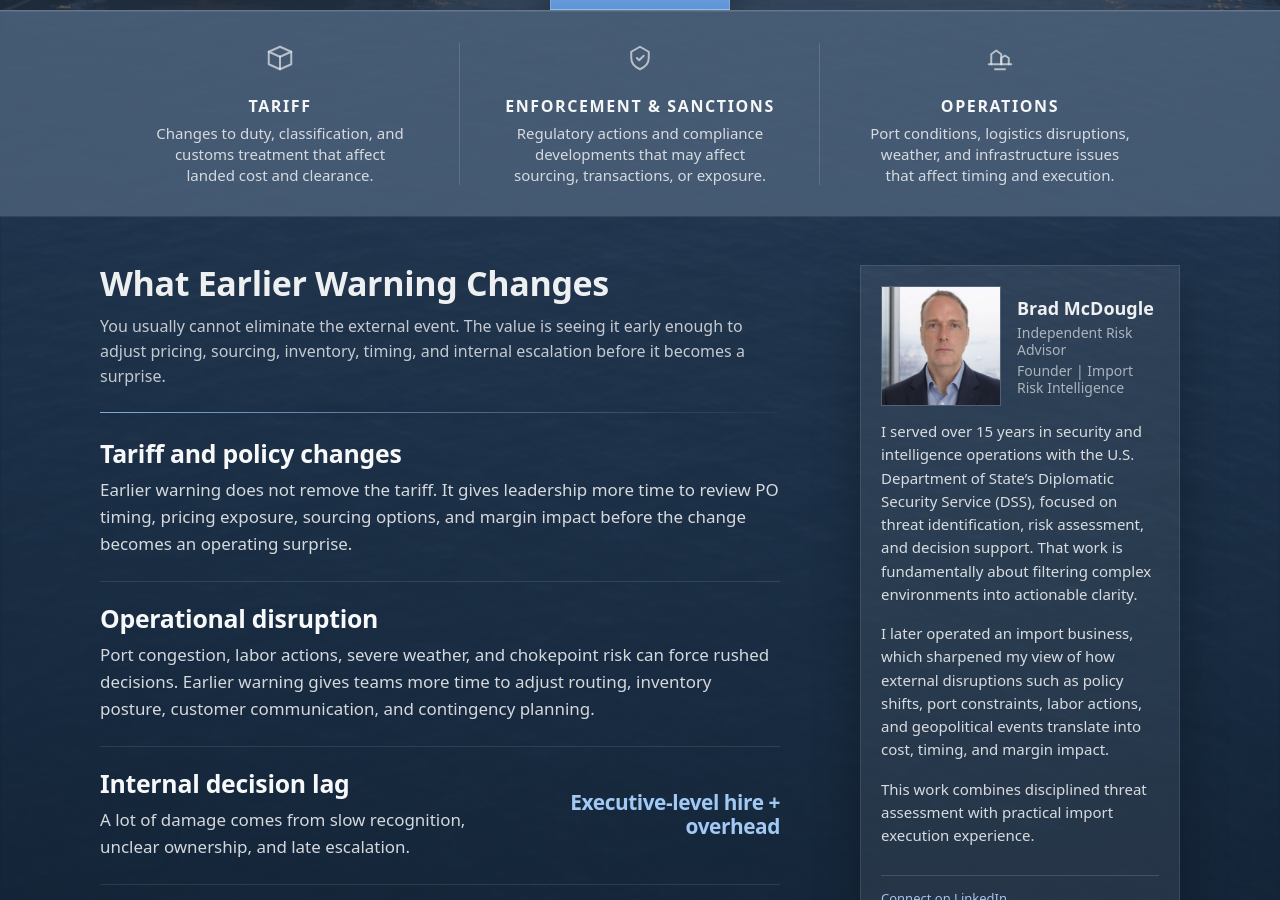
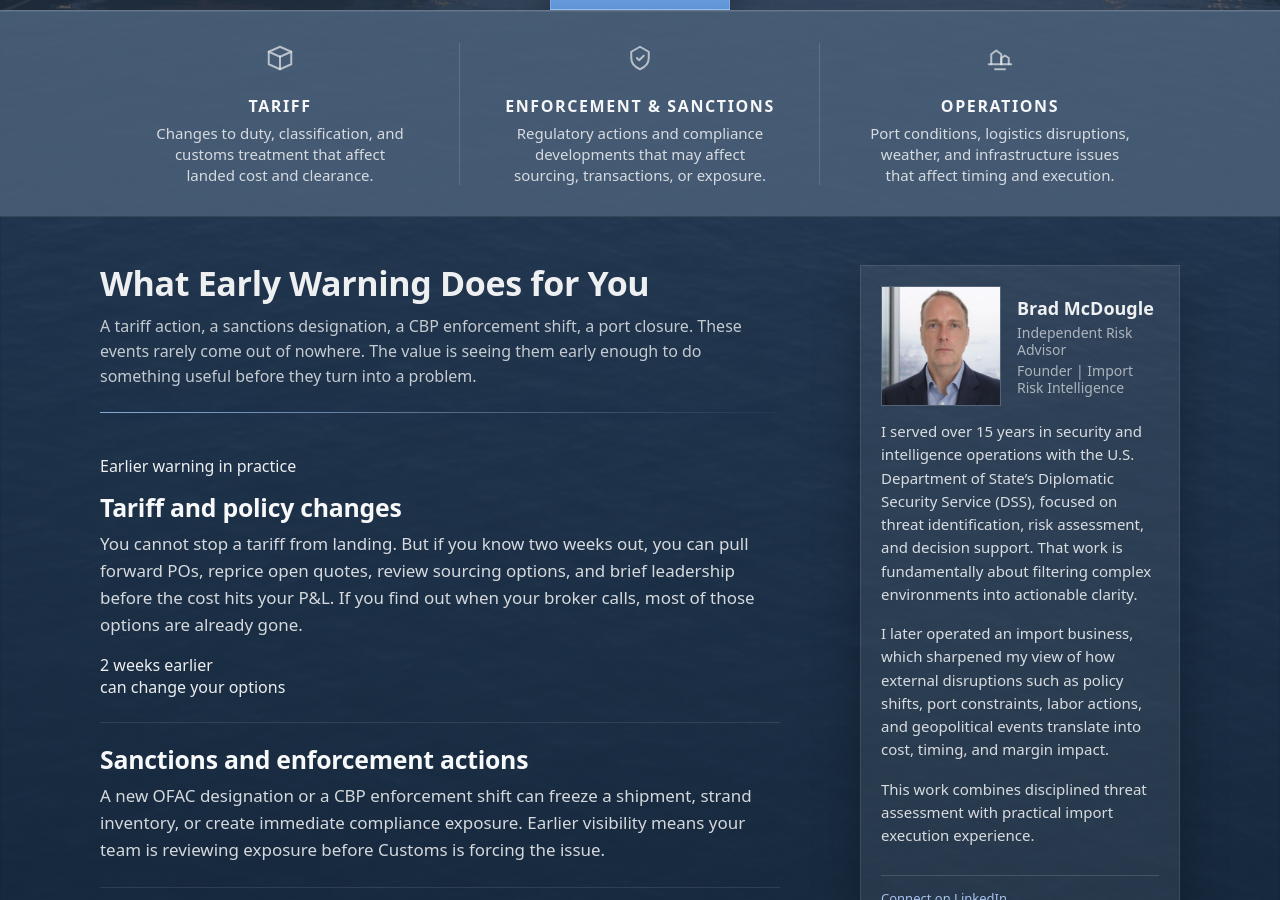
Before and after one commit to importrisk/import-risk-intelligence-site, a Jekyll site: the page built from index.html, in a window 1280 px wide and 900 px high, scrolled down 640 px. Built offline with Jekyll 4.4.1, drawn with Linux system fonts in a browser that asks for light colours; some of the changed text lies outside the part shown.

Commit message:
Update index.html

```diff
--- a/index.html
+++ b/index.html
@@ -92,51 +92,56 @@ description: Independent risk assessment for U.S. importers.
       <!-- LEFT COLUMN -->
       <div class="split-text">
 
-       <section id="approach" class="section">
-  <h2 class="section-title">What Earlier Warning Changes</h2>
+      <section id="approach" class="section">
+  <h2 class="section-title">What Early Warning Does for You</h2>
 
   <p class="section-text approach-intro">
-    You usually cannot eliminate the external event. The value is seeing it early enough to adjust pricing, sourcing, inventory, timing, and internal escalation before it becomes a surprise.
+    A tariff action, a sanctions designation, a CBP enforcement shift, a port closure. These events rarely come out of nowhere. The value is seeing them early enough to do something useful before they turn into a problem.
   </p>
 
   <div class="approach-divider" aria-hidden="true"></div>
 
   <div class="approach-stack">
+    <div class="approach-item approach-item-impact">
+      <div class="approach-item-main">
+        <p class="approach-kicker">Earlier warning in practice</p>
+        <h3 class="approach-item-title">Tariff and policy changes</h3>
+        <p class="approach-item-text">
+          You cannot stop a tariff from landing. But if you know two weeks out, you can pull forward POs, reprice open quotes, review sourcing options, and brief leadership before the cost hits your P&amp;L. If you find out when your broker calls, most of those options are already gone.
+        </p>
+      </div>
+
+      <div class="approach-impact-stat">
+        <div class="approach-impact-value">2 weeks earlier</div>
+        <div class="approach-impact-label">can change your options</div>
+      </div>
+    </div>
+
     <div class="approach-item">
       <div class="approach-item-main">
-        <h3 class="approach-item-title">Tariff and policy changes</h3>
+        <h3 class="approach-item-title">Sanctions and enforcement actions</h3>
         <p class="approach-item-text">
-          Earlier warning does not remove the tariff. It gives leadership more time to review PO timing, pricing exposure, sourcing options, and margin impact before the change becomes an operating surprise.
+          A new OFAC designation or a CBP enforcement shift can freeze a shipment, strand inventory, or create immediate compliance exposure. Earlier visibility means your team is reviewing exposure before Customs is forcing the issue.
         </p>
       </div>
     </div>
 
     <div class="approach-item">
       <div class="approach-item-main">
-        <h3 class="approach-item-title">Operational disruption</h3>
+        <h3 class="approach-item-title">Port and canal disruptions</h3>
         <p class="approach-item-text">
-          Port congestion, labor actions, severe weather, and chokepoint risk can force rushed decisions. Earlier warning gives teams more time to adjust routing, inventory posture, customer communication, and contingency planning.
+          Congestion, labor actions, canal constraints, and severe weather usually build before they break operations. Teams with earlier warning reroute, adjust inventory posture, and reset customer commitments. Teams without it scramble and absorb the cost.
         </p>
-      </div>
-    </div>
-
-    <div class="approach-item approach-item-callout">
-      <div class="approach-item-main">
-        <h3 class="approach-item-title">Internal decision lag</h3>
-        <p class="approach-item-text">
-          A lot of damage comes from slow recognition, unclear ownership, and late escalation.
-        </p>
-      </div>
-
-      <div class="approach-side-note">
-        Executive-level hire + overhead
       </div>
     </div>
   </div>
 
-  <p class="approach-close">
-    The value is not stopping the external event. It is reducing avoidable surprise and improving decision timing.
-  </p>
+  <div class="approach-close-block">
+    <h3 class="approach-close-title">The window is the value.</h3>
+    <p class="approach-close">
+      You are not paying for headlines. You are paying for more time to make better decisions before the cost shows up.
+    </p>
+  </div>
 
   <p class="method-more">
     <a href="./method.html" class="inline-learn-more">How risk is assessed →</a>
```
